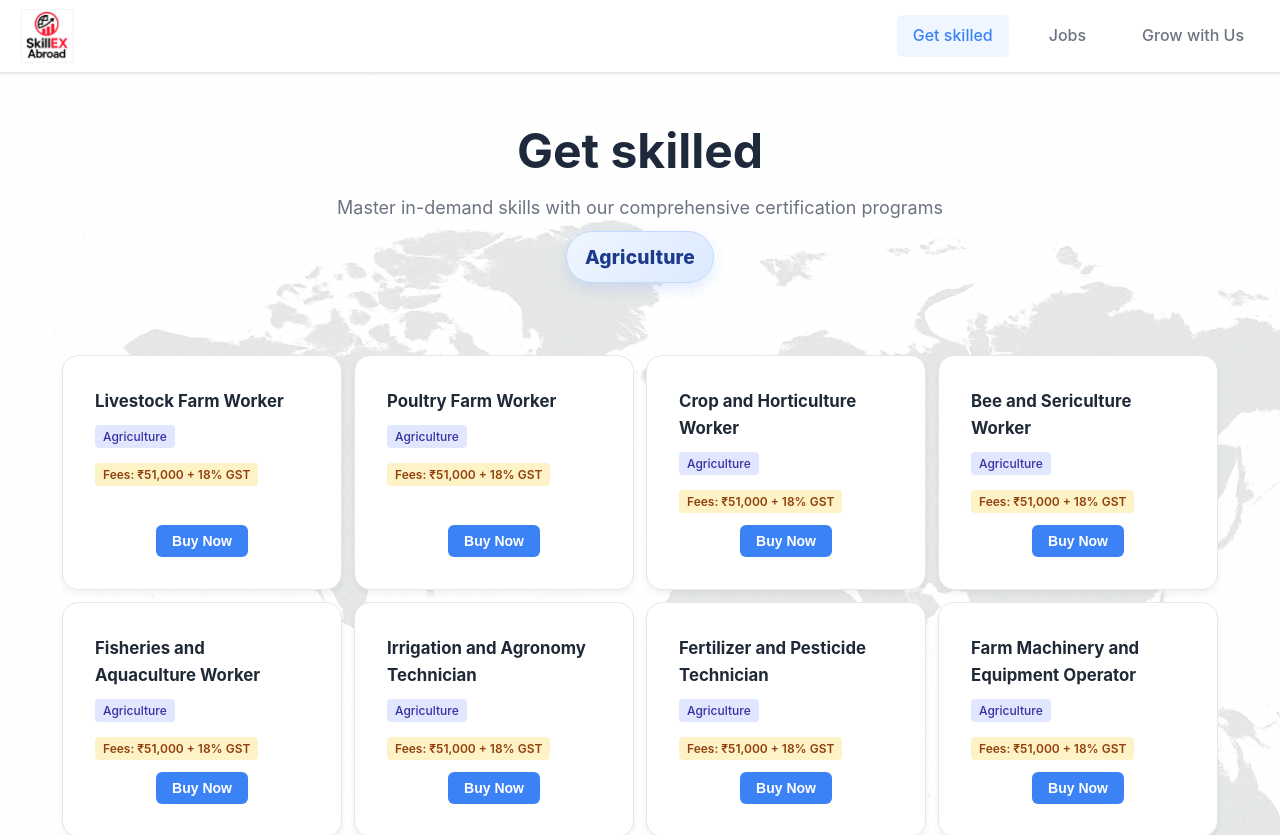
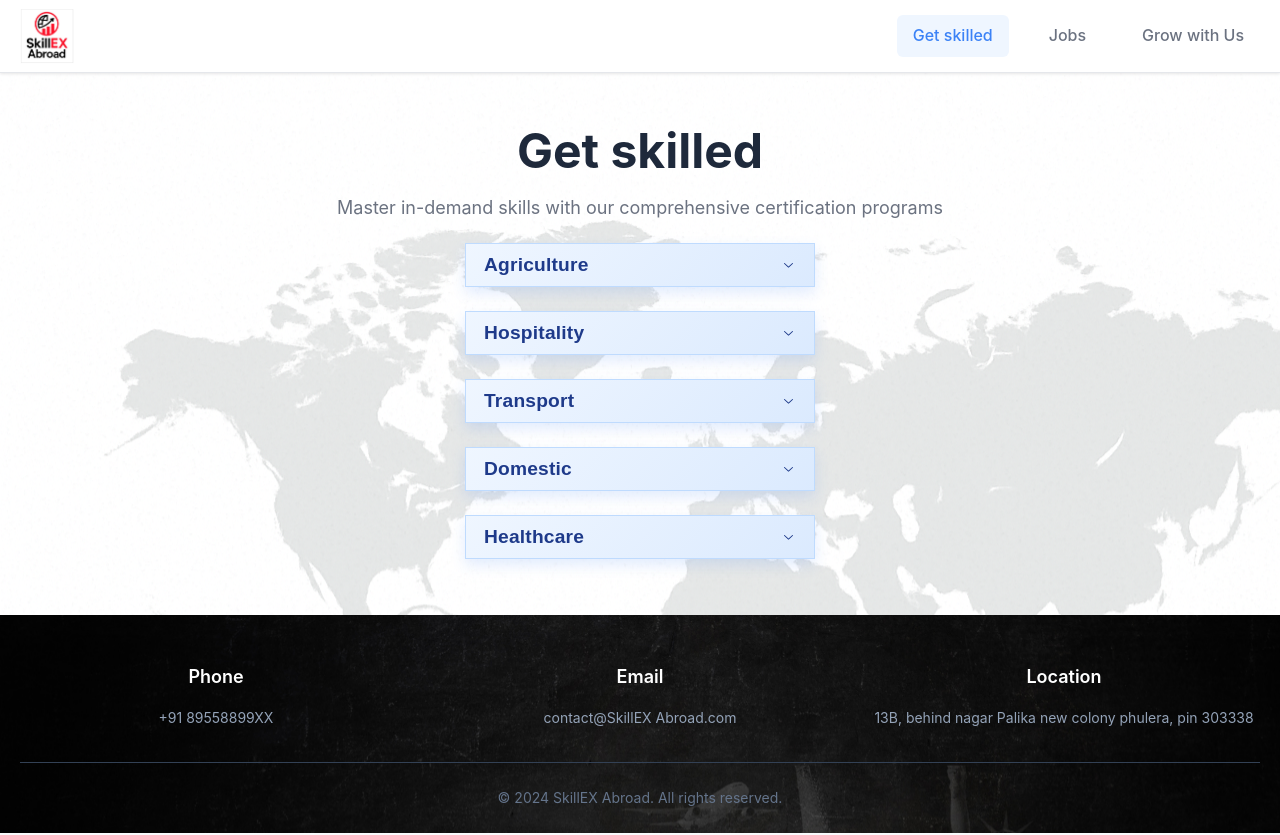
Before and after one commit to ashu9351/SkillX, a React (Vite) app: page /courses in a window 1280 px wide. Shown: the top 835 px of the page. Built offline with nearby package versions, Linux system fonts and the light colour scheme.

Commit message:
Accordion changes

```diff
--- a/package.json
+++ b/package.json
@@ -10,8 +10,10 @@
     "preview": "vite preview"
   },
   "dependencies": {
+    "@radix-ui/react-accordion": "^1.2.12",
+    "@radix-ui/react-icons": "^1.3.2",
+    "country-state-city": "^3.2.1",
     "emailjs-com": "^3.2.0",
-    "country-state-city": "^3.2.1",
     "react": "^18.2.0",
     "react-dom": "^18.2.0",
     "react-router-dom": "^6.8.1"
--- a/src/index.css
+++ b/src/index.css
@@ -6,8 +6,8 @@
 }
 
 body {
-  font-family: -apple-system, BlinkMacSystemFont, 'Segoe UI', 'Roboto', 'Oxygen',
-    'Ubuntu', 'Cantarell', 'Fira Sans', 'Droid Sans', 'Helvetica Neue',
+  font-family: -apple-system, BlinkMacSystemFont, "Segoe UI", "Roboto", "Oxygen",
+    "Ubuntu", "Cantarell", "Fira Sans", "Droid Sans", "Helvetica Neue",
     sans-serif;
   -webkit-font-smoothing: antialiased;
   -moz-osx-font-smoothing: grayscale;
@@ -27,7 +27,23 @@ body {
   max-width: 100%;
   margin: 0 auto;
   padding: 0 20px;
-  background: url('/images/world.png') ;
+  background: url("/images/world.png");
+}
+
+.scroll-container {
+  display: flex;
+  flex-direction: row;
+  height: 100px;
+}
+
+.scroll-container .header {
+  width: 20%;
+  display: flex;
+  justify-content: center;
+  box-shadow: 4px 0 6px -2px rgba(0, 0, 0, 0.25);
+  align-items: center;
+  font-size: 28px;
+  font-weight: 500;
 }
 
 /* Navigation Styling */
@@ -126,7 +142,7 @@ body {
 
 /* Footer Styling */
 .footer {
-  background: url('/images/footer.png');
+  background: url("/images/footer.png");
   color: white;
   padding: 48px 0 24px;
   margin-top: auto;
@@ -177,7 +193,7 @@ body {
 
 /* Hero Section */
 .hero-section {
-  background: url('/images/hero.png') center/cover no-repeat;
+  background: url("/images/hero.png") center/cover no-repeat;
   color: white;
   padding: 100px 0;
   text-align: center;
@@ -189,7 +205,7 @@ body {
 }
 
 .hero-section::before {
-  content: '';
+  content: "";
   position: absolute;
   top: 0;
   left: 0;
@@ -289,8 +305,52 @@ body {
 .services-grid.course-items {
   grid-template-columns: repeat(auto-fill, 280px);
   justify-content: center;
+  padding: 30px 12px;
 }
 
+.accordion-trigger .accordion-button {
+  display: flex;
+  align-items: center;
+  justify-content: space-between;
+  padding: 10px 18px;
+  background: linear-gradient(135deg, #eff6ff 0%, #dbeafe 100%);
+  border: 1px solid #bfdbfe;
+  color: #1e3a8a;
+  box-shadow: 0 6px 14px rgba(59, 130, 246, 0.15);
+
+  width: 200px;
+  @media (min-width: 768px) {
+    width: 350px;
+  }
+}
+
+.accordion-trigger {
+  border: none;
+  background: transparent;
+  cursor: pointer;
+}
+
+.accordion-header {
+  display: flex;
+  flex-direction: column;
+  align-items: center;
+  justify-content: center;
+}
+
+.accordion {
+  display: flex;
+  flex-direction: column;
+  align-items: center;
+  justify-content: center;
+  margin-top: 12px;
+}
+.accordion-trigger .accordion-chevron {
+  transition: transform 300ms;
+  float: right;
+}
+.accordion-trigger[data-state="open"] > .accordion-button > .accordion-chevron {
+  transform: rotate(180deg);
+}
 .card {
   background: white;
   border-radius: 16px;
@@ -301,7 +361,6 @@ body {
   height: 100%;
   display: flex;
   flex-direction: column;
-
 }
 
 .card:hover {
@@ -480,7 +539,7 @@ body {
 }
 
 /* Laptop/Desktop breakpoint for exactly 3 cards per row */
-@media (min-width: 768px) and (max-width: 1023px) {
+@media (min-width: 768px) {
   .container {
     padding: 0 20px;
   }
@@ -527,7 +586,7 @@ body {
   .services-grid {
     grid-template-columns: 1fr;
     gap: 12px;
-    padding: 40px 12;
+    padding: 30px 12px;
   }
 
   /* Card margins for mobile */
--- a/src/pages/Courses.jsx
+++ b/src/pages/Courses.jsx
@@ -1,26 +1,34 @@
-import { useMemo, useState, useEffect } from 'react'
-import { useNavigate } from 'react-router-dom'
-import CardGrid from '../components/CardGrid'
-import coursesData from '../data/courses.json'
+import { useMemo, useState, useEffect } from "react";
+import { useNavigate } from "react-router-dom";
+import CardGrid from "../components/CardGrid";
+import coursesData from "../data/courses.json";
+import {
+  Accordion,
+  AccordionContent,
+  AccordionHeader,
+  AccordionItem,
+  AccordionTrigger,
+} from "@radix-ui/react-accordion";
+import { ChevronDownIcon } from "@radix-ui/react-icons";
 
 const Courses = () => {
-  const [categories, setCategories] = useState([])
-  const navigate = useNavigate()
+  const [categories, setCategories] = useState([]);
+  const navigate = useNavigate();
 
   useEffect(() => {
-    setCategories(coursesData)
-  }, [])
+    setCategories(coursesData);
+  }, []);
 
   const handleBuyNow = (query) => {
-    navigate(`/contact?query=${encodeURIComponent(query)}`)
+    navigate(`/contact?query=${encodeURIComponent(query)}`);
     // Scroll to top when navigating to contact page
     setTimeout(() => {
-      window.scrollTo(0, 0)
-    }, 100)
-  }
+      window.scrollTo(0, 0);
+    }, 100);
+  };
 
   const flatCourses = useMemo(() => {
-    const items = []
+    const items = [];
     categories.forEach((cat) => {
       (cat.courses || []).forEach((title, idx) => {
         items.push({
@@ -28,56 +36,63 @@ const Courses = () => {
           title,
           category: cat.title,
           fees: cat.fees,
-          image: cat.image
-        })
-      })
-    })
-    return items
-  }, [categories])
+          image: cat.image,
+        });
+      });
+    });
+    return items;
+  }, [categories]);
 
   return (
-    <div className="container" style={{ padding: '2rem 0' }}>
+    <div className="container" style={{ padding: "2rem 0" }}>
       <div className="page-header">
-        <h1 className="page-title">
-          Get skilled
-        </h1>
+        <h1 className="page-title">Get skilled</h1>
         <p className="page-subtitle">
           Master in-demand skills with our comprehensive certification programs
         </p>
       </div>
       {categories.map((cat) => (
-        <section key={cat.id} style={{ marginBottom: '1.5rem' }}>
-          <div style={{ display: 'flex', justifyContent: 'center', marginBottom: '12px' }}>
-            <div
+        <section key={cat.id} style={{ marginBottom: "1.5rem" }}>
+          <Accordion className="accordion" type="single" collapsible>
+            <AccordionItem value={cat.id}>
+              <AccordionHeader className="accordion-header">
+                <AccordionTrigger className="accordion-trigger">
+                  <div className="accordion-button">
+                    <h2
                       style={{
-                display: 'inline-flex',
-                alignItems: 'center',
-                justifyContent: 'center',
-                padding: '10px 18px',
-                borderRadius: 9999,
-                background: 'linear-gradient(135deg, #eff6ff 0%, #dbeafe 100%)',
-                border: '1px solid #bfdbfe',
-                color: '#1e3a8a',
-                boxShadow: '0 6px 14px rgba(59, 130, 246, 0.15)'
+                        margin: 0,
+                        fontSize: "1.2rem",
+                        fontWeight: 800,
+                        letterSpacing: 0.2,
                       }}
                     >
-              <h2 style={{ margin: 0, fontSize: '1.2rem', fontWeight: 800, letterSpacing: 0.2 }}>{cat.title}</h2>
+                      {cat.title}
+                    </h2>
+                    <ChevronDownIcon
+                      className="accordion-chevron"
+                      aria-hidden
+                    />
                   </div>
-          </div>
+                </AccordionTrigger>
+              </AccordionHeader>
+              <AccordionContent>
                 <CardGrid
                   items={(cat.courses || []).map((title, idx) => ({
                     id: `${cat.id}-${idx}`,
                     title,
                     category: cat.title,
-              fees: cat.fees
+                    fees: cat.fees,
                   }))}
                   type="courseItem"
                   onActionClick={handleBuyNow}
                 />
+              </AccordionContent>
+            </AccordionItem>
+          </Accordion>
         </section>
       ))}
     </div>
-  )
-}
+  );
+};
 
-export default Courses
+export default Courses;
--- a/src/pages/Home.jsx
+++ b/src/pages/Home.jsx
@@ -48,6 +48,10 @@ const Home = () => {
           </div>
         </div>
       </section>
+      {/* <div class="scroll-container">
+         <div class="header">Get jobs in </div>
+         <div style="si">🇦🇺<div><p>Australia</p></div></div>
+      </div> */}
 
       {/* Services Grid */}
       <section className="container" style={{ padding: '4rem 0' }}>
```
Also changed, not shown: 1 other file (tests, documents, lock files or other folders). Lines whose indentation alone changed are shown as unchanged.
